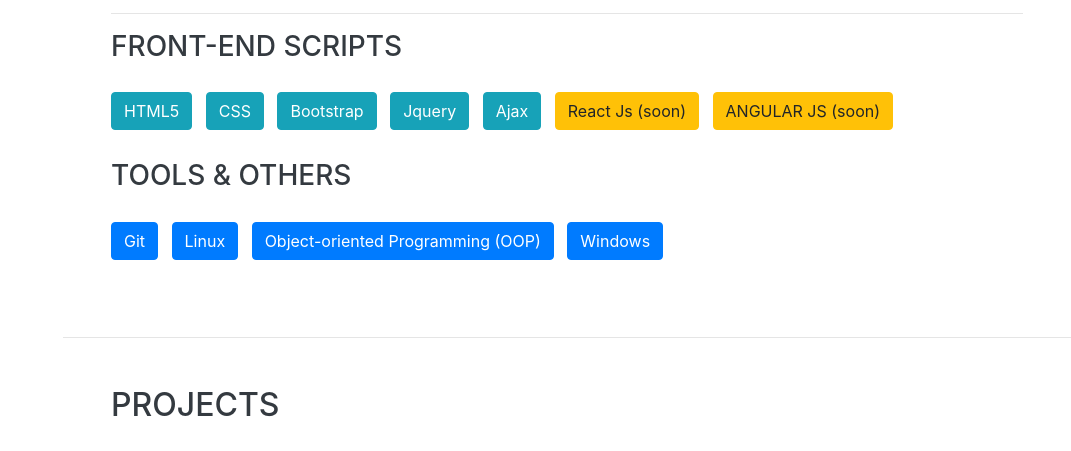
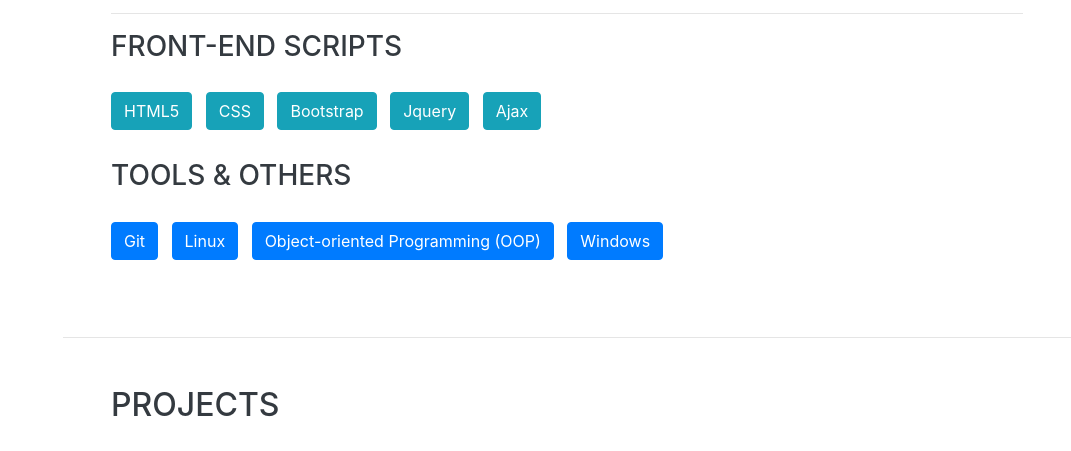
Before and after one commit to taherbensassi/Taherbensassi.github.io, a website with bundled scripts: page index.html in a window 1280 px wide. Shown: the part 4176-4627 px from the top of the page, without its empty margins (209-1280 px from the left). Built offline with nearby package versions, Linux system fonts and the light colour scheme; a web font is replaced by a local one.

Commit message:
delete some frontScript

```diff
--- a/index.html
+++ b/index.html
@@ -368,10 +368,6 @@
                 <button type="button" class="btn btn-info">Bootstrap</button>
                 <button type="button" class="btn btn-info">Jquery</button>
                 <button type="button" class="btn btn-info">Ajax</button>
-                <button type="button" class="btn btn-warning">React Js (soon)</button>
-                <button type="button" class="btn btn-warning">ANGULAR JS (soon)</button>
-
-
               </p>
             </div>
             <div class="box-body">
```
